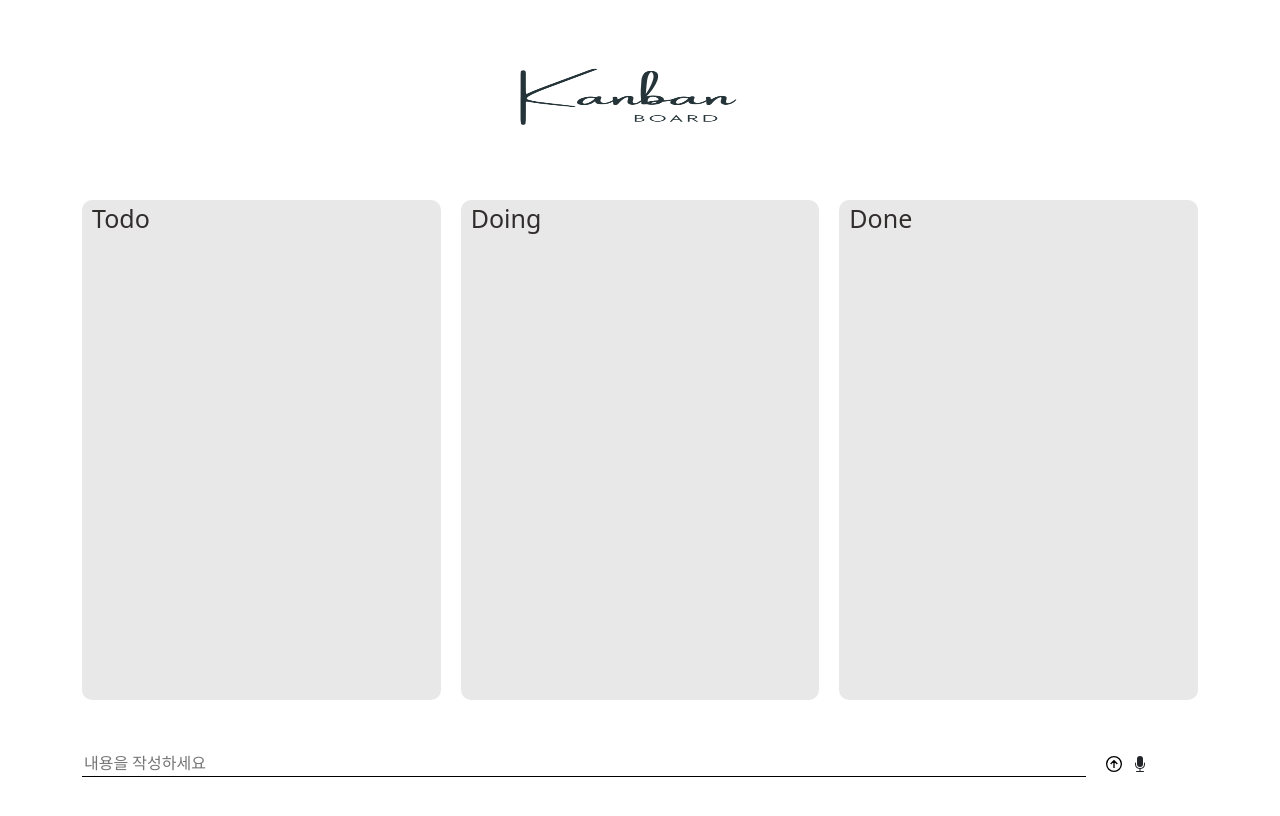
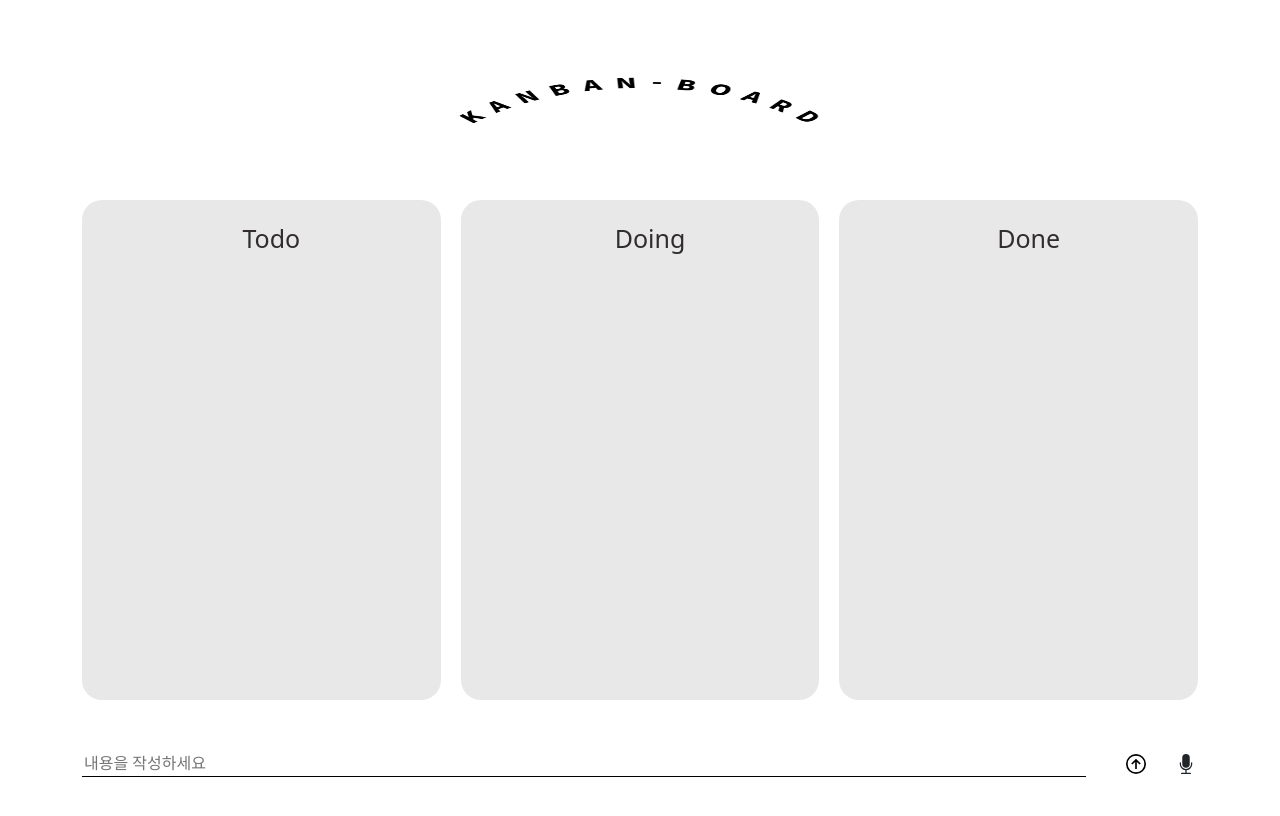
Before and after one commit to yezee-e/kanban-board, a React (Create React App) app: page / in a window 1280 px wide. Shown: the top 816 px of the page. Built offline with nearby package versions, Linux system fonts and the light colour scheme.

Commit message:
delete todo

```diff
--- a/db.json
+++ b/db.json
@@ -6,22 +6,12 @@
       "delete": false
     },
     {
-      "id": 1,
       "content": "잘먹기",
-      "delete": false
-    },
-    {
-      "id": 2,
-      "content": "공부하기",
-      "delete": false
-    },
-    {
-      "content": "ddd",
       "delete": false,
       "id": 3
     },
     {
-      "content": "내용추가",
+      "content": "dfddfsf",
       "delete": false,
       "id": 4
     }
--- a/package.json
+++ b/package.json
@@ -8,6 +8,7 @@
     "@testing-library/user-event": "^13.5.0",
     "axios": "^1.3.4",
     "bootstrap": "^5.2.3",
+    "moment": "^2.29.4",
     "react": "^18.2.0",
     "react-bootstrap": "^2.7.2",
     "react-dom": "^18.2.0",
--- a/src/App.jsx
+++ b/src/App.jsx
@@ -18,7 +18,7 @@
 
   useEffect(() => {
     postCard();
-  }, []);
+  }, [comment.content]);
 
   // const addCard = (e) => {
   //   if (text.current.value === '') {
@@ -29,7 +29,7 @@
   //   }
   // };
 
-  const postCard = (e) => {
+  const postCard = () => {
     if (text.current.value === '') {
       alert('내용을 입력하세요');
       return;
@@ -42,6 +42,7 @@
         .then((res) => {
           getCard();
           alert('생성이 완료되었습니다');
+          setComment(comment);
         });
     }
   };
@@ -61,7 +62,7 @@
       </div>
 
       <Col className='boards'>
-        <Board comment={comment} title={'Todo'} />
+        <Board comment={comment} setComment={setComment} title={'Todo'} />
         <Board title={'Doing'} />
         <Board title={'Done'} />
       </Col>
@@ -73,7 +74,7 @@
           placeholder='내용을 작성하세요'
         />
         <div className='icon'>
-          <GrUploadOption className='enter-icon' onClick={() => postCard()} />
+          <GrUploadOption className='enter-icon' onClick={postCard} />
           <BsMicFill className='enter-icon' />
         </div>
       </form>
--- a/src/App.scss
+++ b/src/App.scss
@@ -2,7 +2,7 @@
   display: flex;
   justify-content: center;
   img {
-    width: 500px;
+    width: 400px;
     height: 200px;
   }
 }
@@ -34,5 +34,7 @@
   }
   .enter-icon {
     cursor: pointer;
+    font-size: 20px;
+    margin-left: 20px;
   }
 }
--- a/src/Components/Board.jsx
+++ b/src/Components/Board.jsx
@@ -2,11 +2,11 @@
 import './Board.scss';
 import Card from './Card';
 
-function Board({ comment, title }) {
+function Board({ comment, title, setComment }) {
   return (
     <div className='board-area'>
-      <div>{title}</div>
-      {comment ? <Card comment={comment} /> : ''}
+      <div className='board-title'>{title}</div>
+      {comment ? <Card comment={comment} setComment={setComment} /> : ''}
     </div>
   );
 }
--- a/src/Components/Board.scss
+++ b/src/Components/Board.scss
@@ -3,9 +3,14 @@
   height: 500px;
   background-color: rgb(232, 232, 232);
   color: rgb(49, 45, 45);
-  border-radius: 10px;
+  border-radius: 20px;
   font-size: 25px;
   font-weight: 500;
   padding: 0 10px;
   padding-bottom: 20px;
+
+  .board-title {
+    margin: 20px 0 0 20px;
+    text-align: center;
+  }
 }
--- a/src/Components/Card.jsx
+++ b/src/Components/Card.jsx
@@ -1,11 +1,37 @@
-import React from 'react';
+import React, { useEffect, useState } from 'react';
 import './Card.scss';
+import { RiDeleteBinLine } from 'react-icons/ri';
+import moment from 'moment';
+import axios from 'axios';
 
-function Card({ comment }) {
+function Card({ comment, setComment }) {
+  const nowTime = moment().format('YYYY-MM-DD');
+
+  //   useEffect(() => {
+  //     onDelete();
+  //   }, [trash]);
+  const onDelete = (todo) => {
+    if (window.confirm('삭제하시겠습니까?')) {
+      axios.delete(`http://localhost:3004/comments/${todo.id}`).then((res) => {
+        alert('삭제완료');
+        setComment(comment);
+      });
+    }
+  };
+
   return (
     <div className='card-area'>
-      {comment.map((todo) => (
+      {comment.map((todo, index) => (
         <div key={todo.id} className='todo'>
+          <div className='todo-data'>
+            <div>{nowTime}</div>
+            <div>
+              <RiDeleteBinLine
+                className='delete'
+                onClick={() => onDelete(todo)}
+              />
+            </div>
+          </div>
           {todo.content}
         </div>
       ))}
--- a/src/Components/Card.scss
+++ b/src/Components/Card.scss
@@ -1,17 +1,28 @@
 .card-area {
   display: flex;
   flex-direction: column;
-  text-align: center;
   align-items: center;
 }
 
 .todo {
   background-color: white;
-  border-radius: 20px;
-  padding: 10px;
+  padding: 10px 30px;
   margin: 10px 0;
   font-size: 15px;
-  height: 50px;
+  height: 60px;
   width: 90%;
   cursor: grab;
+
+  .todo-data {
+    display: flex;
+    gap: 15px;
+    // justify-content: end;
+    font-size: 10px;
+    color: gray;
+  }
+
+  .delete {
+    font-size: 15px;
+    cursor: pointer;
+  }
 }
```
Also changed, not shown: public/pic/logo.png, 1 other file (tests, documents, lock files or other folders).
